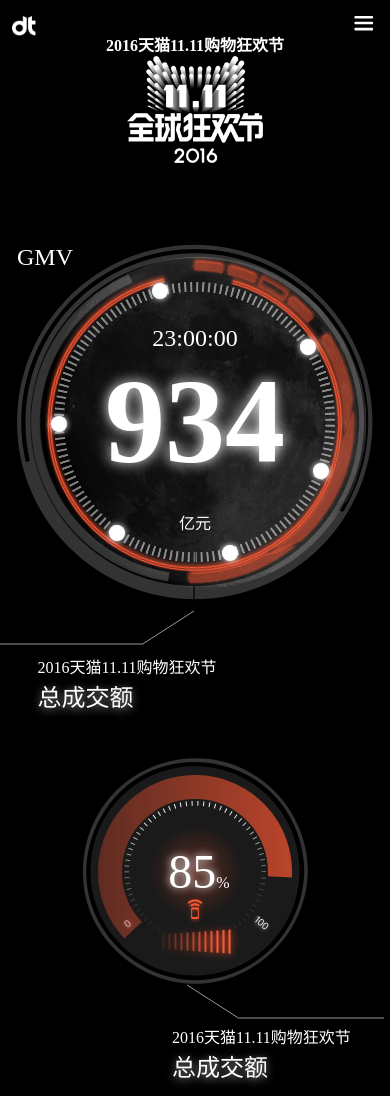
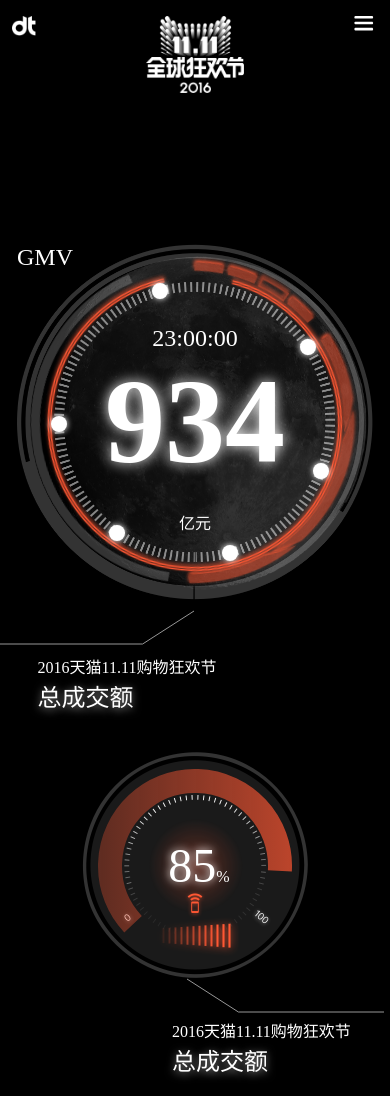
Before and after one commit to TapasTech/double11-2016, a website: page src/index.html in a window 390 px wide. Shown: the top 1096 px of the page. Drawn offline with nearby package versions, Linux system fonts and the light colour scheme; no server answers.

Commit message:
调整iphone5一下尺寸手机展示小仪表盘位置问题

```diff
--- a/src/index.html
+++ b/src/index.html
@@ -39,7 +39,6 @@
 
 <div class="wrapper">
     <div class="pages" id="page1">
-        <h4 class='subtitles'>2016天猫11.11购物狂欢节</h4>
         <div class="images">
             <img id="themeImage" src="images/theme-image.png">
         </div>
@@ -47,9 +46,7 @@
             <div class="clock-group">
                 <div class="images clock-elements">
                     <span class="GMV-title">GMV</span>
-
                     <div class="clock-partials" id="graduationWrapper"></div>
-
                     <div class="clock-partials">
                         <div class="clock-bg"></div>
                     </div>
@@ -73,9 +70,6 @@
                             <div class="description-text">总成交额</div>
                         </div>
                     </div>
-
-
-
                 </div>
             </div>
         </div>
--- a/src/js/home.js
+++ b/src/js/home.js
@@ -67,7 +67,10 @@
 
                 $('#graduationWrapper').append(graduationHtml);
 
-                animateClock(dataArray[dataArrLength-1].GMV, dataArray[dataArrLength-1].time, dataArray[dataArrLength-1].mobile_ratio);
+                // delay first animation
+                setTimeout( function() {
+                    animateClock(dataArray[dataArrLength-1].GMV, dataArray[dataArrLength-1].time, dataArray[dataArrLength-1].mobile_ratio);
+                }, 0.8 * 1000);
 
                 $('.shiny-point').on('mouseenter', function() {
                     $('.shiny-point').removeClass('active');
--- a/src/scss/_clock.scss
+++ b/src/scss/_clock.scss
@@ -137,11 +137,12 @@
 }
 
 .gauge-wrapper {
+
   @include my-flex($justify: center);
   @media #{$mobile} {
     position: relative;
     width: 100vw;
-    //left: calc(50% - 120px);
+    margin: 4rem 0 0 0;
   }
   @media #{$PC} {
     position: absolute;
--- a/src/scss/main.scss
+++ b/src/scss/main.scss
@@ -39,11 +39,14 @@
   z-index: -100;
 
   .full-moon {
-    //position: absolute;
     background: url(../images/full-moon.png) center center no-repeat;
     background-size: 100%;
     width: 595px;
     height: 573px;
+    @media #{$mobile} {
+      max-width: 100vw;
+      max-height: 573/595 * 100vw;
+    }
     margin: auto;
     z-index: -100;
   }
@@ -153,8 +156,7 @@
   #themeImage {
     $size-factor: 0.6;
     width: 226px *$size-factor;
-    max-width: 35%;
-    //height: 179px *$size-factor;
+    max-width: 25%;
   }
 
   .data-trend-default {
```
Also changed, not shown: src/css/main.css.
